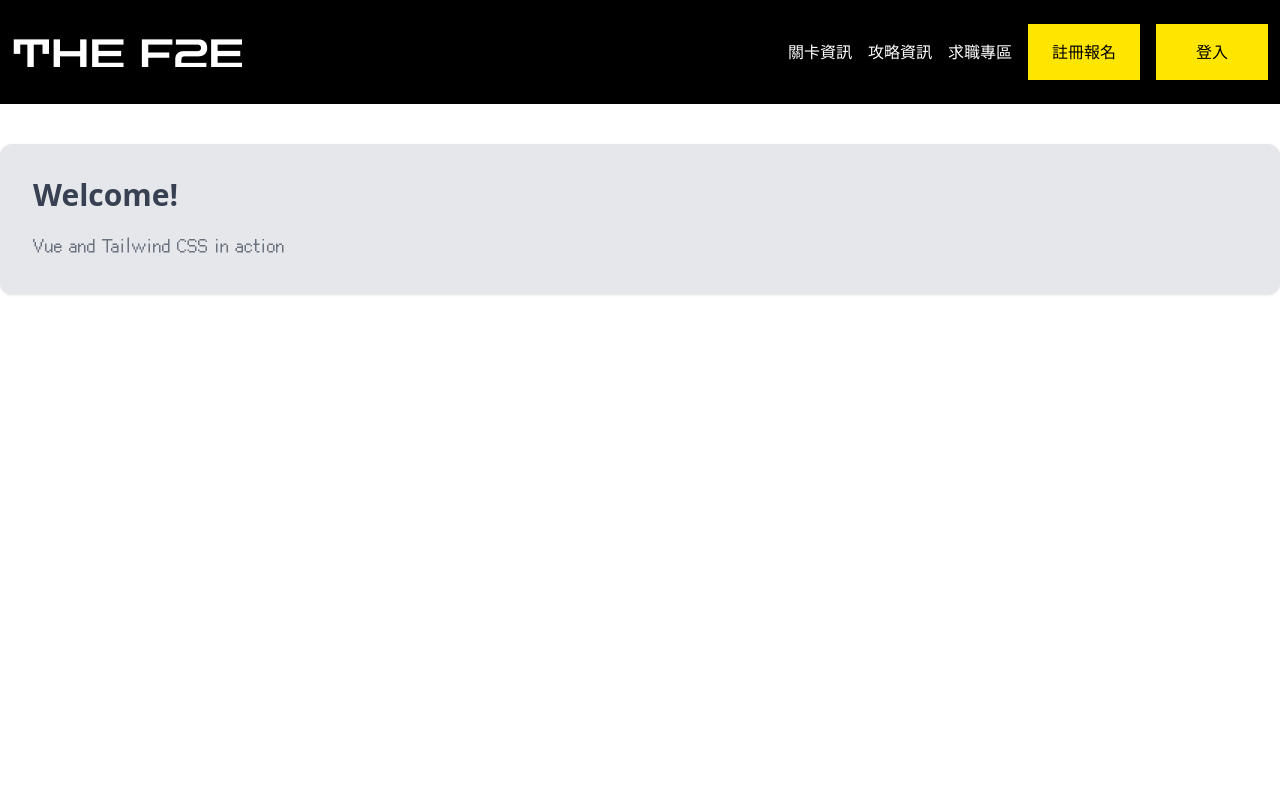
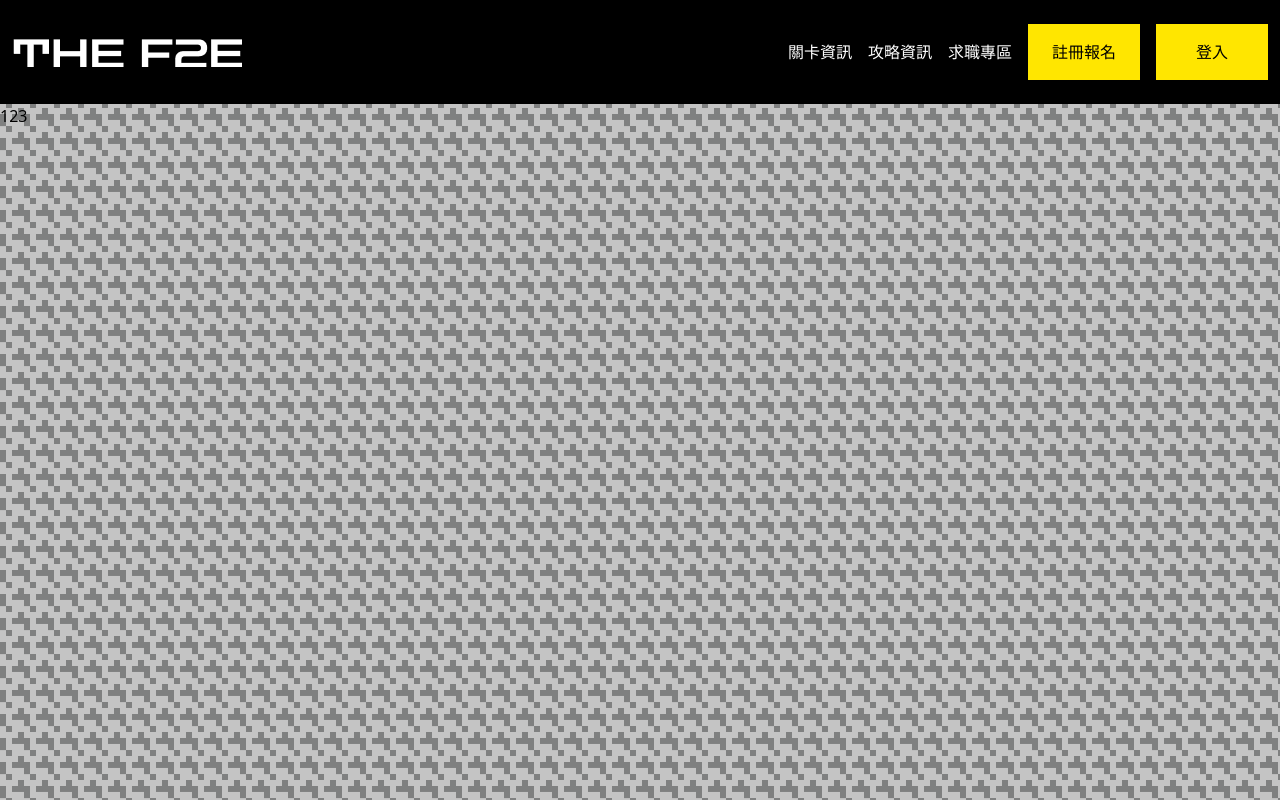
Before and after one commit to bryanchu10/event-website-design, a Vue app: page / in a window 1280 px wide. Built offline with nearby package versions, Linux system fonts and the light colour scheme.

Commit message:
鋪背景

```diff
--- a/src/views/HomeView.vue
+++ b/src/views/HomeView.vue
@@ -9,13 +9,10 @@
 </script>
 
 <template>
-  <NavbarComponent />
-  <div class="container m-10 mx-auto rounded-xl border bg-gray-200 p-8 shadow">
-    <p class="mb-5 text-3xl font-bold text-gray-700">
-      Welcome!
-    </p>
-    <p class="font-cubic text-lg text-gray-500">
-      Vue and Tailwind CSS in action
-    </p>
+  <div class="h-screen bg-[url('@/assets/images/town-rock.png')]">
+    <NavbarComponent />
+    <div class="container">
+      123
+    </div>
   </div>
 </template>
```
Also changed, not shown: src/assets/images/town-rock.png (added).
